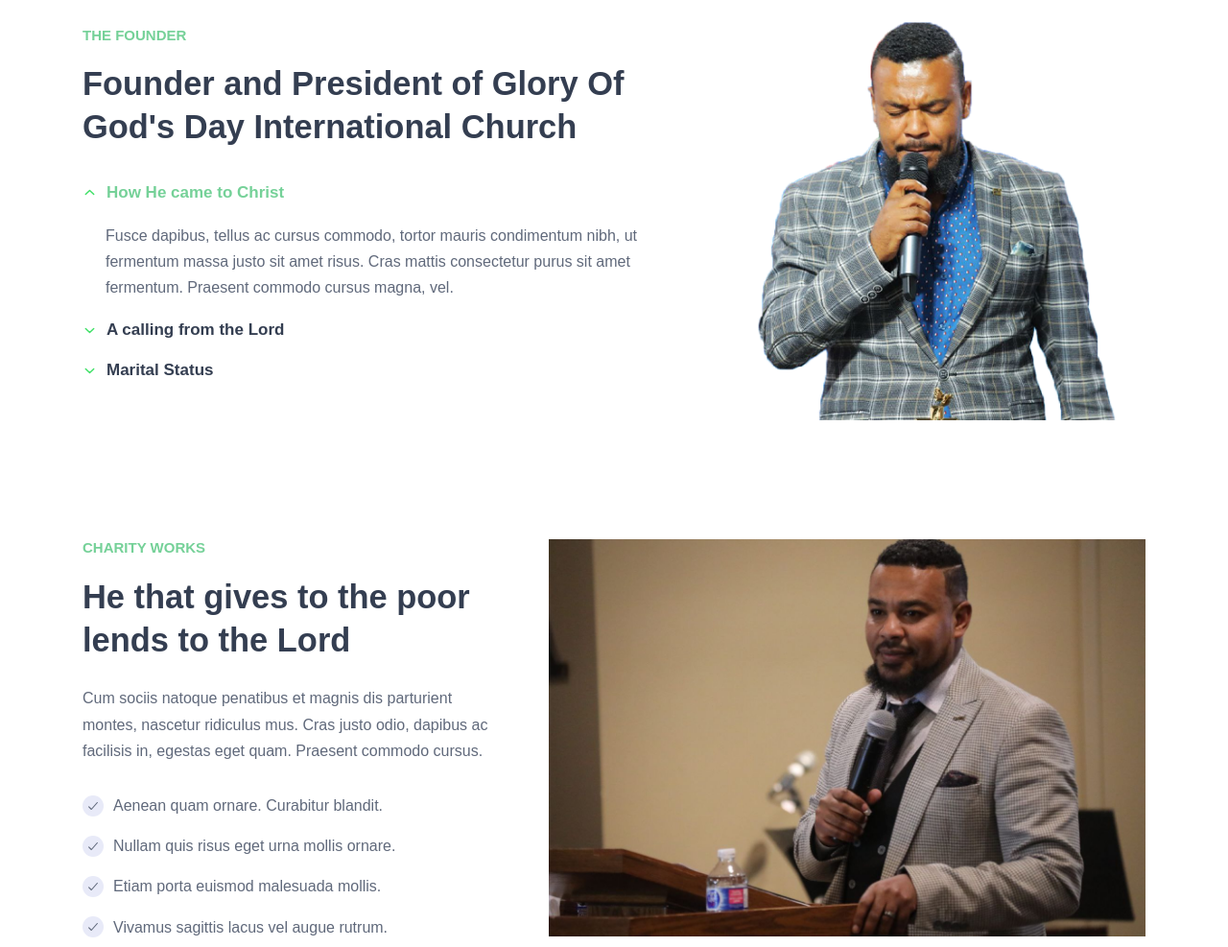
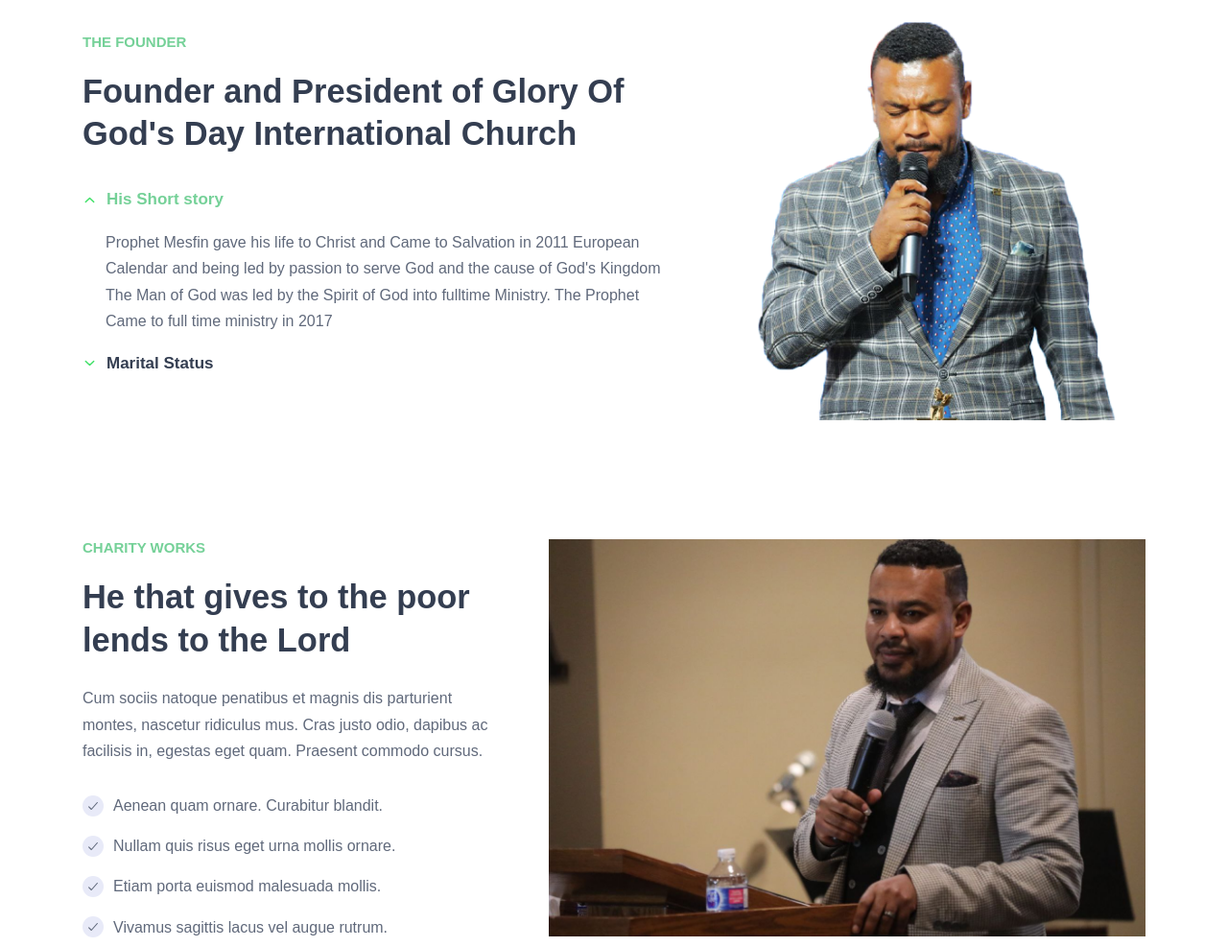
Before and after one commit to calebjusth/mukera, a plain HTML site: page index.html in a window 1280 px wide. Shown: the part 2437-3424 px from the top of the page at 96% size. Drawn offline with nearby package versions, Linux system fonts and the light colour scheme; no server answers.

Commit message:
Update index.html

```diff
--- a/index.html
+++ b/index.html
@@ -422,38 +422,18 @@
                     <button class="accordion-btn" data-accordion-btn>
                       <ion-icon name="chevron-down-outline" aria-hidden="true" class="down"></ion-icon>
 
-                      <spna class="span h5">How He came to Christ</spna>
+                      <spna class="span h5">His Short story</spna>
                     </button>
                   </h3>
 
                   <p class="accordion-content">
-                    Fusce dapibus, tellus ac cursus commodo, tortor mauris condimentum nibh, ut fermentum massa justo
-                    sit amet risus. Cras mattis consectetur purus sit amet fermentum. Praesent commodo cursus magna,
-                    vel.
+                    Prophet Mesfin gave his life to Christ and Came to Salvation in 2011 European Calendar and being led by passion to serve God and the cause of God's Kingdom The Man of God was led by the Spirit of God into fulltime Ministry. The Prophet Came to full time ministry in 2017
                   </p>
 
                 </div>
               </li>
 
-              <li class="about-item">
-                <div class="accordion-card" data-accordion>
 
-                  <h3 class="card-title">
-                    <button class="accordion-btn" data-accordion-btn>
-                      <ion-icon name="chevron-down-outline" aria-hidden="true" class="down"></ion-icon>
-
-                      <spna class="span h5">A calling from the Lord</spna>
-                    </button>
-                  </h3>
-
-                  <p class="accordion-content">
-                    Fusce dapibus, tellus ac cursus commodo, tortor mauris condimentum nibh, ut fermentum massa justo
-                    sit amet risus. Cras mattis consectetur purus sit amet fermentum. Praesent commodo cursus magna,
-                    vel.
-                  </p>
-
-                </div>
-              </li>
 
               <li class="about-item">
                 <div class="accordion-card" data-accordion>
```
